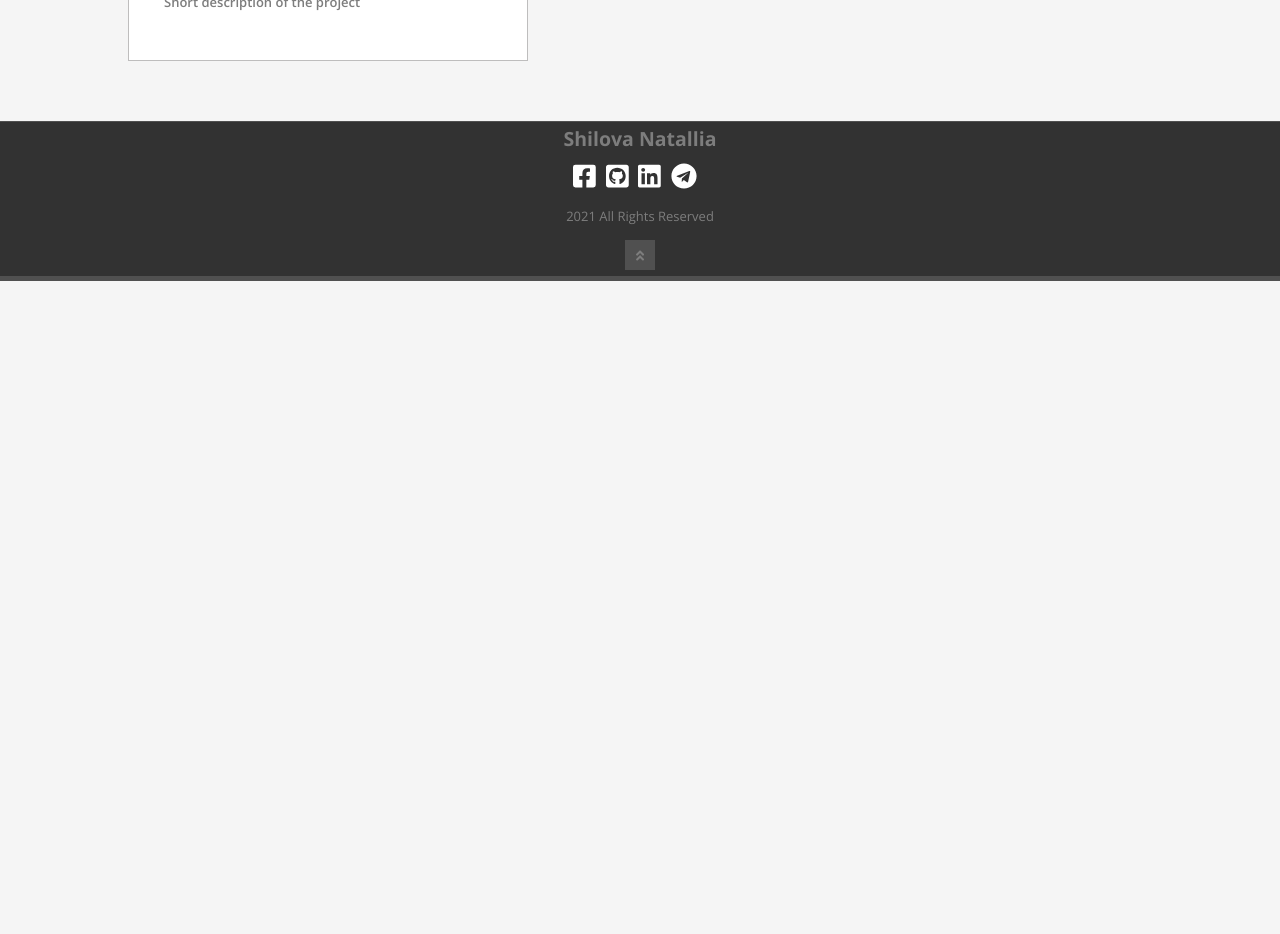
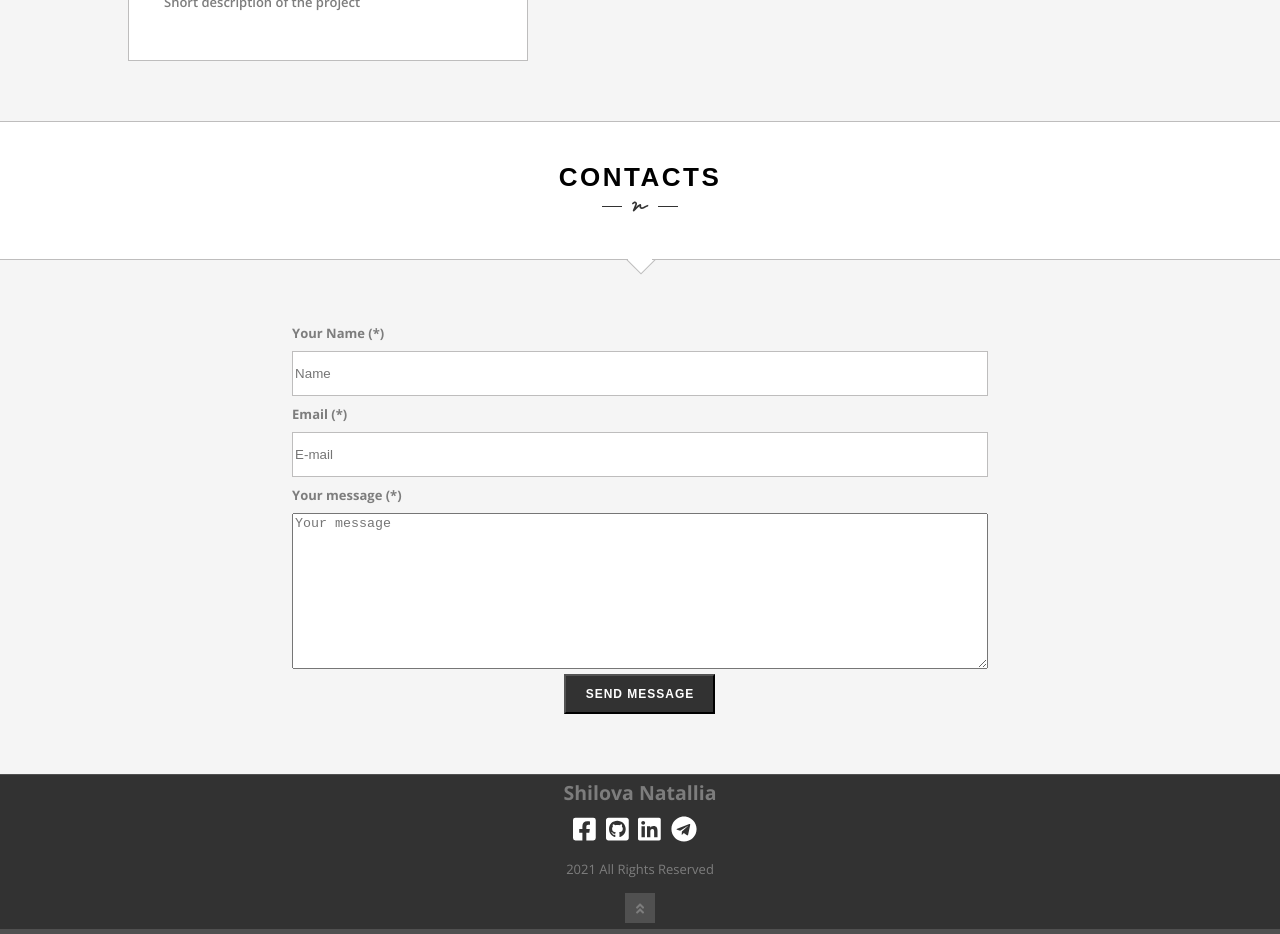
Before and after one commit to Natasha-eng/Portfolio2, a React (Create React App) app: page / in a window 1280 px wide. Shown: the part 2740-3674 px from the top of the page. Before the commit the page ends 3021 px from the top, so only its background shows below. Built offline with nearby package versions, Linux system fonts and the light colour scheme.

Commit message:
added mail form

```diff
--- a/src/App.tsx
+++ b/src/App.tsx
@@ -15,8 +15,8 @@ function App() {
             <Main/>
             <Skills/>
             <Projects/>
-           {/* <HireBlock title={"Considering remote work options"}/>
-            <Contacts/>*/}
+           {/* <HireBlock title={"Considering remote work options"}/>*/}
+            <Contacts/>
             <Footer/>
         </div>
     );
--- a/src/main/Main.jsx
+++ b/src/main/Main.jsx
@@ -18,7 +18,7 @@ function Main() {
                         <span className={style.hi}>Hi there</span>
                         <h1>I am Natallia Shilova</h1>
                         <ReactTypingEffect className={style.profession}
-                            text={["Frontend Developer."]} typingDelay = {1500} eraseDelay = {1000}
+                                           text={["Frontend Developer."]} typingDelay={1500} eraseDelay={1000}
                         />
                     </div>
                 </Fade>
```
Also changed, not shown: 1 other file (tests, documents, lock files or other folders).
